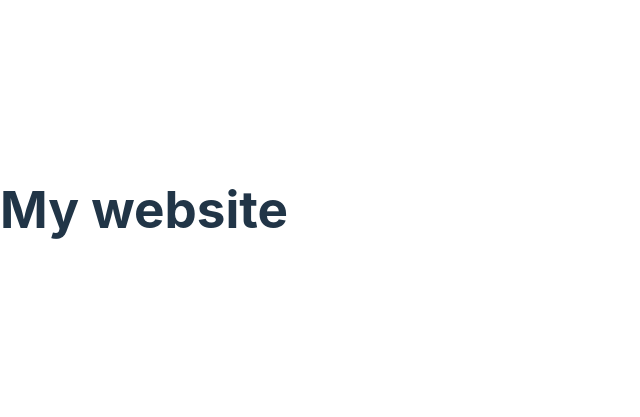
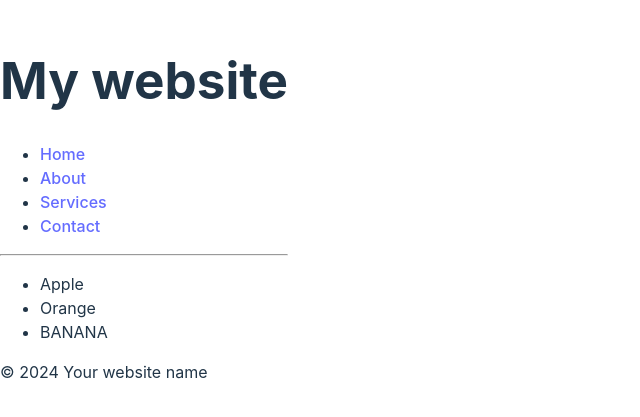
Before and after one commit to marykhodaparast/second_ReactJs, a React (Vite) app in the folder vite-project/: page / in a window 1280 px wide. Shown: the part 191-608 px from the top of the page, without its empty margins (0-640 px from the left). Built offline with nearby package versions, Linux system fonts and the light colour scheme.

Commit message:
create components and show them

```diff
--- a/vite-project/src/App.jsx
+++ b/vite-project/src/App.jsx
@@ -1,8 +1,14 @@
 import Header from './Header.jsx';
+import Footer from "./Footer.jsx";
+import Food from './Food.jsx';
 
 function App() {
   return (
-    <Header></Header>
+    <>
+      <Header />
+      <Food />
+      <Footer />
+    </>
   );
 }
 
--- /dev/null
+++ b/vite-project/src/Food.jsx
@@ -0,0 +1,15 @@
+function Food(){
+    const food1 = 'Orange';
+    const food2 = 'Banana';
+
+   return(
+    <ul>
+        <li>Apple</li>
+        <li>{food1}</li>
+        <li>{food2.toUpperCase()}</li>
+
+    </ul>
+
+   );
+}
+export default Food;
--- /dev/null
+++ b/vite-project/src/Footer.jsx
@@ -0,0 +1,9 @@
+function Footer(){
+   return (
+    <footer>
+        <p>&copy; {new Date().getFullYear() } Your website name</p>
+    </footer>
+   );
+}
+
+export default Footer;
--- a/vite-project/src/Header.jsx
+++ b/vite-project/src/Header.jsx
@@ -1,9 +1,26 @@
-function Header(){
-   return (
+function Header() {
+  return (
     <header>
-        <h1>My website</h1>
+      <h1>My website</h1>
+      <nav>
+        <ul>
+          <li>
+            <a href="#">Home</a>
+          </li>
+          <li>
+            <a href="#">About</a>
+          </li>
+          <li>
+            <a href="#">Services</a>
+          </li>
+          <li>
+            <a href="#">Contact</a>
+          </li>
+        </ul>
+      </nav>
+      <hr />
     </header>
-   );
+  );
 }
 
 export default Header;
```
